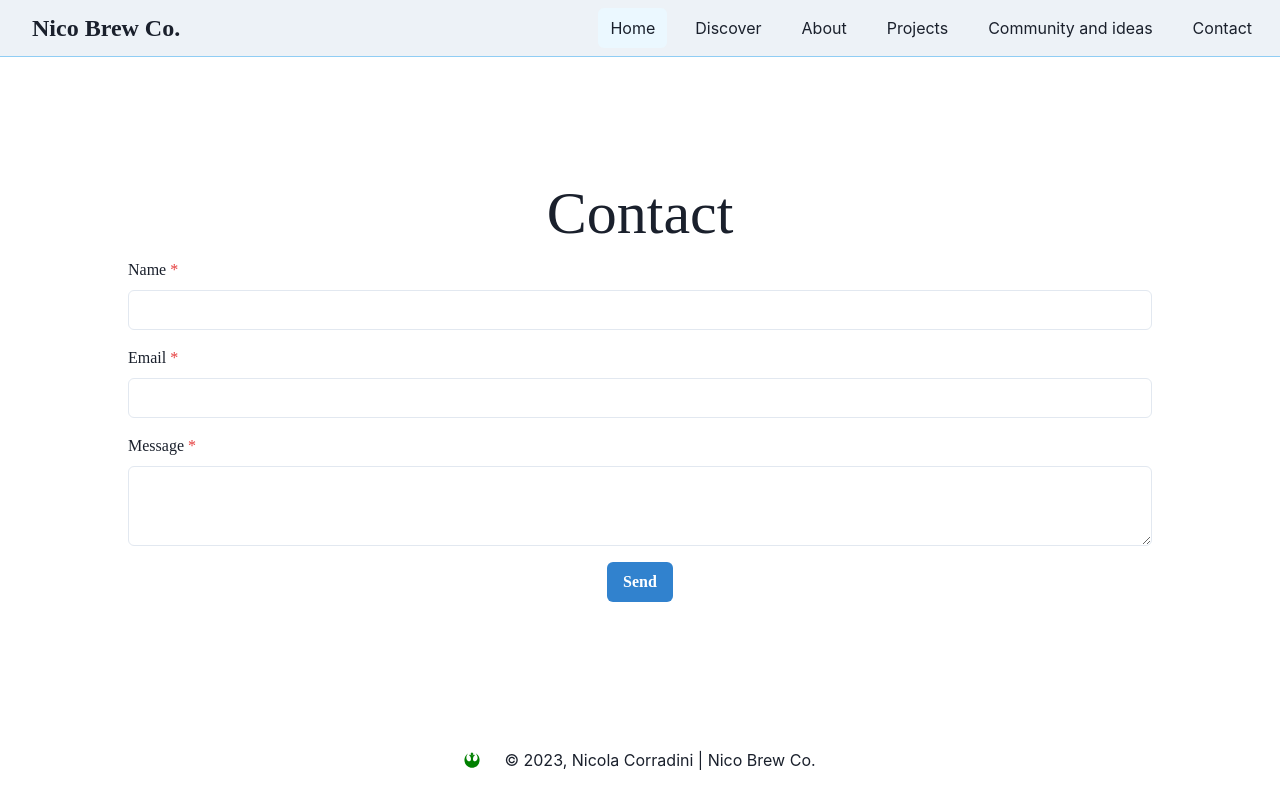
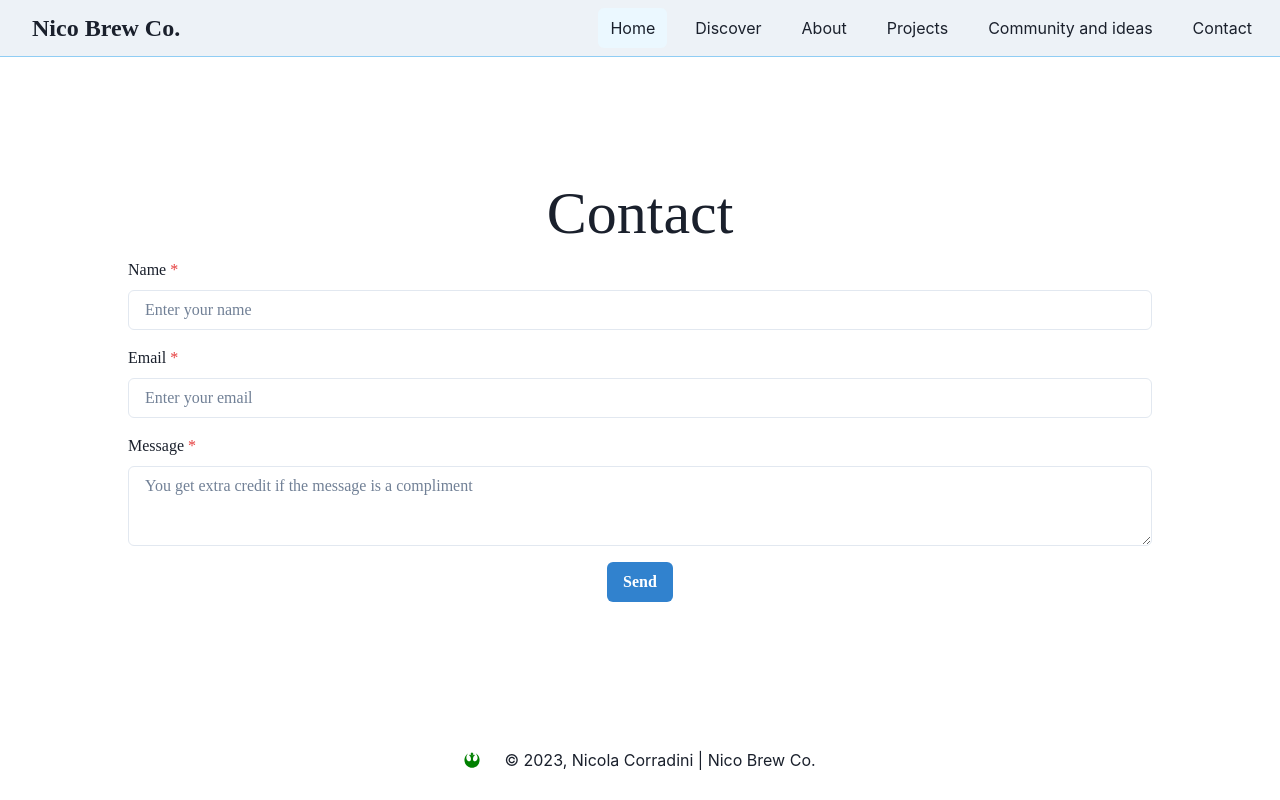
Before and after one commit to Nico-Capy/brewery, a React (Vite) app: page /Contact in a window 1280 px wide. Built offline with nearby package versions, Linux system fonts and the light colour scheme.

Commit message:
Finished contact page for the day

```diff
--- a/src/pages/contact.tsx
+++ b/src/pages/contact.tsx
@@ -59,15 +59,15 @@ const Contact = () => {
         <VStack spacing={4} fontFamily="American Typewriter">
           <FormControl id="name" isRequired>
             <FormLabel>Name</FormLabel>
-            <Input type="text" name="name" value={formData.name} onChange={handleInputChange} />
+            <Input type="text" name="name" value={formData.name} onChange={handleInputChange} placeholder="Enter your name" required pattern=".{1,}" title="Please enter your name" />
           </FormControl>
           <FormControl id="email" isRequired>
             <FormLabel>Email</FormLabel>
-            <Input type="email" name="email" value={formData.email} onChange={handleInputChange} />
+            <Input type="email" name="email" value={formData.email} onChange={handleInputChange} placeholder="Enter your email" required pattern=".{1,}" title="Please enter your email" />
           </FormControl>
           <FormControl id="message" isRequired>
             <FormLabel>Message</FormLabel>
-            <Textarea name="message" value={formData.message} onChange={handleInputChange} />
+            <Textarea name="message" value={formData.message} onChange={handleInputChange} placeholder="You get extra credit if the message is a compliment" required pattern=".{1,}" title="Please enter a message" />
           </FormControl>
           <Button type="submit" colorScheme="blue">
             Send
```
